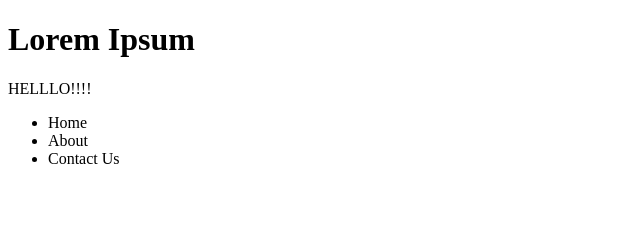
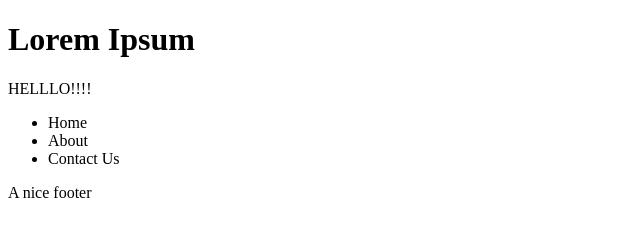
Before and after one commit to ru-das/learn-git, a plain HTML site: page index.html in a window 1280 px wide. Shown: the full height of the page, 0-640 px from the left. Drawn offline with Linux system fonts and the light colour scheme.

Commit message:
add footer to index file

```diff
--- a/index.html
+++ b/index.html
@@ -13,5 +13,6 @@
 		<li> About </li>
 		<li> Contact Us </li>
 	</ul>
+	<footer> A nice footer </footer>
 </body>
 </html>
```
